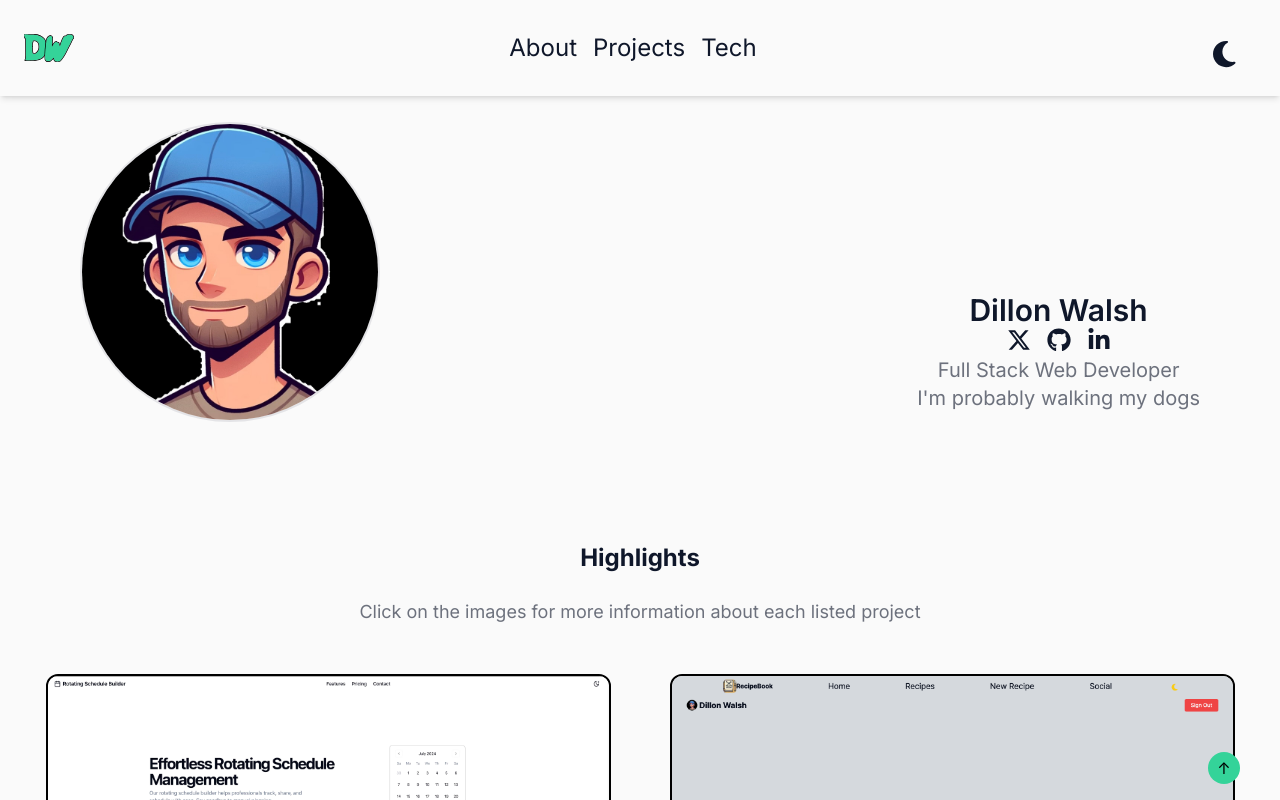
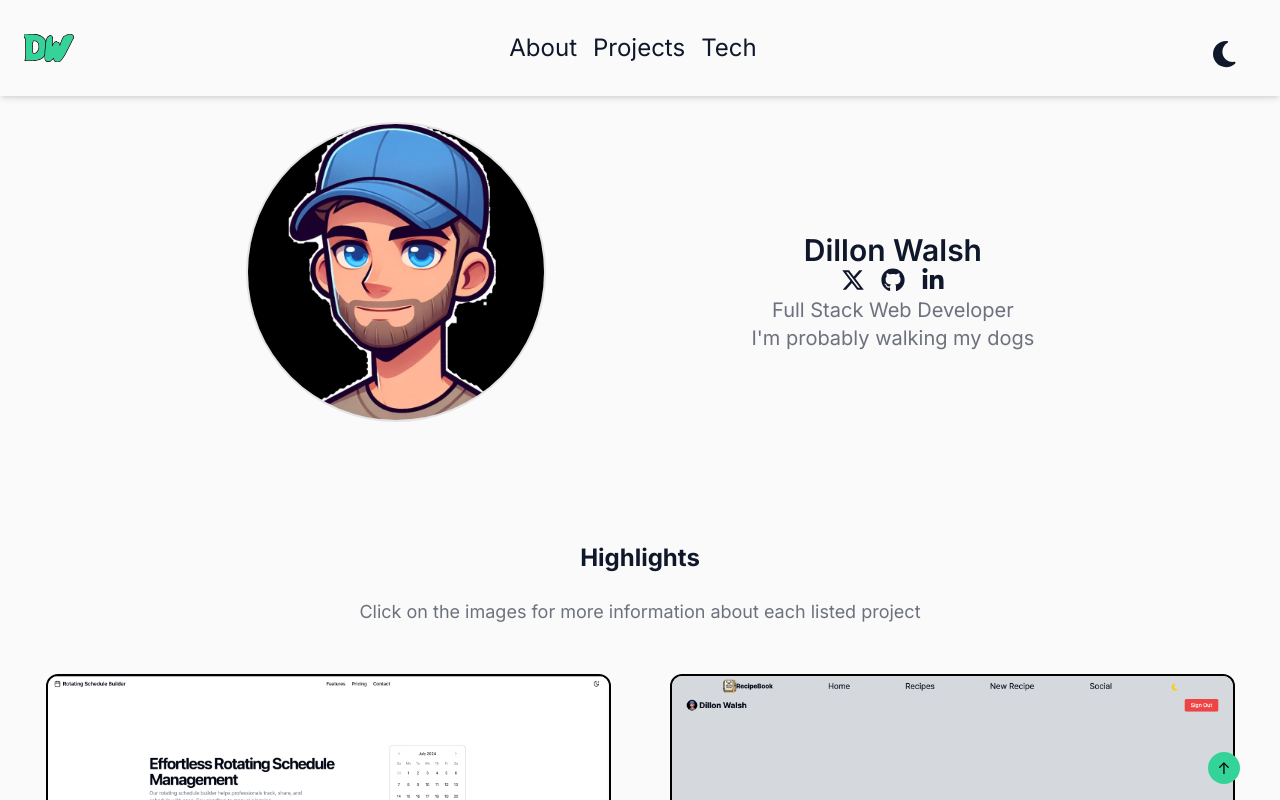
Before and after one commit to Dillonpw/DW-portfolio, a Next.js app: page / in a window 1280 px wide. Shown: the top 800 px of the page. Built offline with nearby package versions, Linux system fonts and the light colour scheme.

Commit message:
spacing was not good

```diff
--- a/components/Header.jsx
+++ b/components/Header.jsx
@@ -22,7 +22,7 @@ const Header = () => {
       transition={{ duration: 1 }}
       whileInView={{ opacity: 1 }}
       animate={{ y: 10 }}
-      className="mt-28 md:mx-20 flex flex-col items-center justify-center md:flex-row md:justify-between"
+      className="mt-28 md:mx-10 flex flex-col items-center justify-center md:flex-row md:justify-evenly"
     >
       <Image
         src="/Cartoon.jpeg"
@@ -31,7 +31,7 @@ const Header = () => {
         height={300}
         className="rounded-full border-2 dark:border-gray-200"
       />
-      <div className=" md:mt-40 flex flex-col items-center justify-center text-nowrap">
+      <div className="md:mt-10 flex flex-col items-center justify-center text-nowrap">
         <h1 id="home" className="fade-in-2 text-2xl font-semibold lg:text-3xl">
           Dillon Walsh
         </h1>
```
